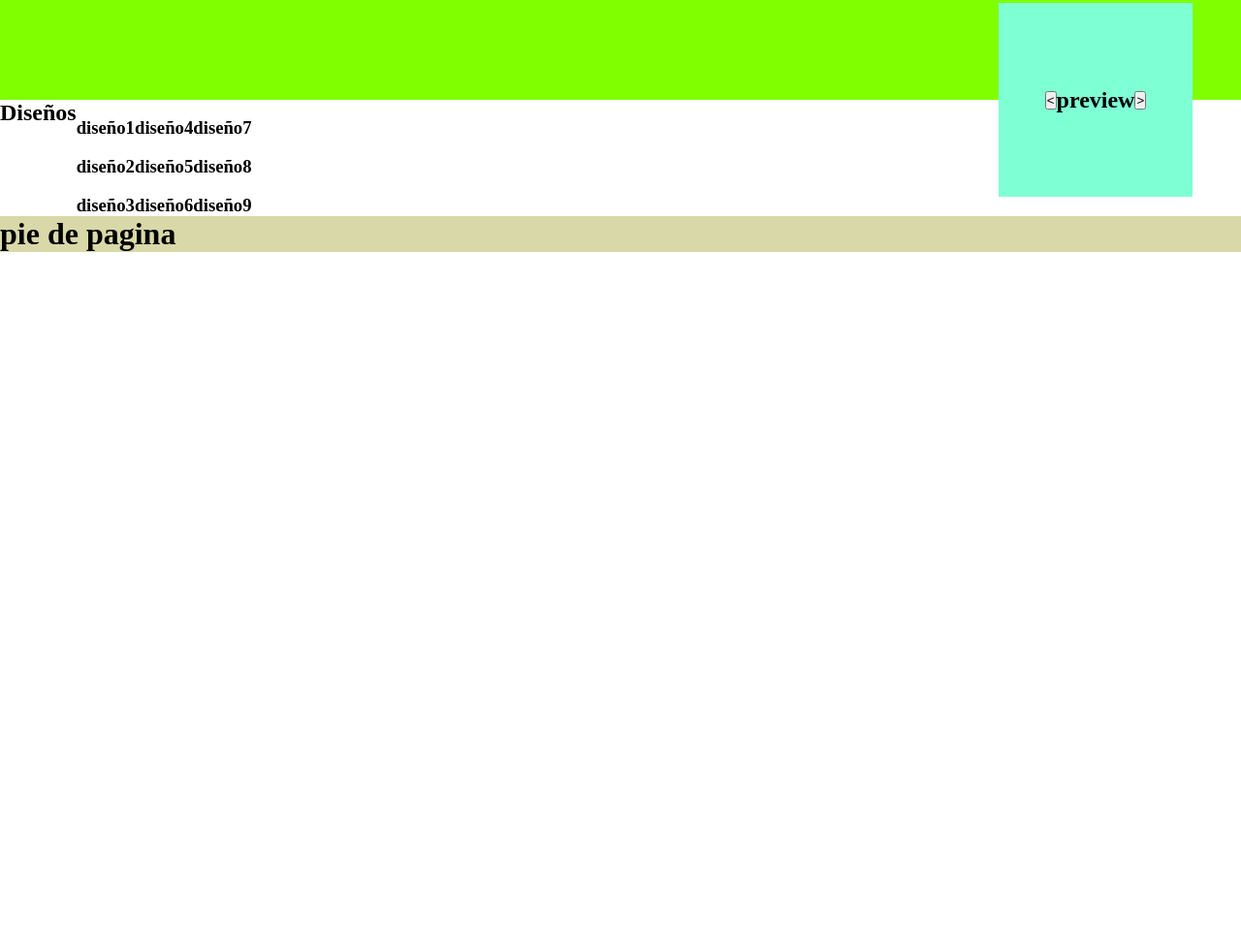
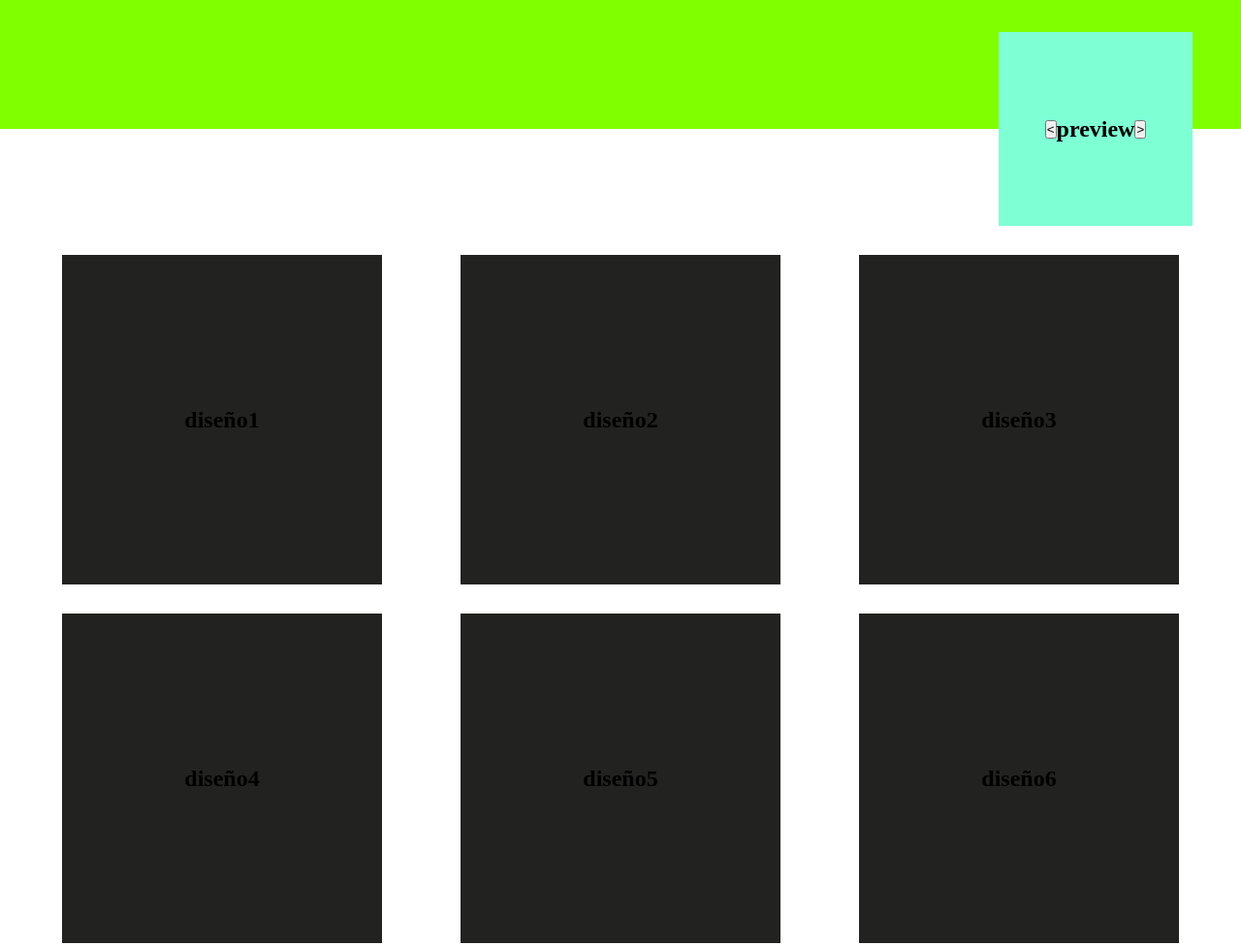
Before and after one commit to JULIOCANCHALA/hb-first-page, a website: page public/index.html in a window 1280 px wide. Shown: the part 397-1373 px from the top of the page at 97% size. Before the commit the page ends 800 px from the top, so only its background shows below. Drawn offline with nearby package versions, Linux system fonts and the light colour scheme; files that its build step writes are made by us from their sources.

Commit message:
add containerdesigns

```diff
--- a/public/index.html
+++ b/public/index.html
@@ -34,7 +34,7 @@
 
         <main class="main">
             <article class="containername">
-                <img class="containername__imgname" src="..\src\imgs\name.jpg" alt="Name">
+                <img class="containername__imgname" src="..\src\imgs\hippod.svg" alt="Name">
             </article>
             <article class="containergallery">
                 <div class="view">
@@ -47,9 +47,7 @@
                 </div>
             </article>
             <article>
-                <h1>Diseños</h1>
-
-                <section>
+                <div class="containerdesigns">
                     <div>
                         <img src="" alt="">
                         <h1>diseño1</h1>
@@ -62,9 +60,7 @@
                         <img src="" alt="">
                         <h1>diseño3</h1>
                     </div>
-                </section>
 
-                <section>
                     <div>
                         <img src="" alt="">
                         <h1>diseño4</h1>
@@ -77,9 +73,7 @@
                         <img src="" alt="">
                         <h1>diseño6</h1>
                     </div>
-                </section>
 
-                <section>
                     <div>
                         <img src="" alt="">
                         <h1>diseño7</h1>
@@ -92,12 +86,11 @@
                         <img src="" alt="">
                         <h1>diseño9</h1>
                     </div>
-                </section>
-
+                </div>
             </article>
         </main>
         <footer class="footer">
-            <h1>pie de pagina</h1>
+            <h1>Footer</h1>
         </footer>
     </div>
 </body>
--- a/src/styles/_base.scss
+++ b/src/styles/_base.scss
@@ -1,9 +1,16 @@
 .container {
     width: 100%;
 }
-article{
+
+article {
     display: flex;
     width: 100%;
+    justify-content: center;
+}
+
+section {
+    display: flex;
+    width: 100%
 }
 
 li a {
--- a/src/styles/_variables.scss
+++ b/src/styles/_variables.scss
@@ -6,7 +6,9 @@ $height_btnmenu: 30px;
 $height_btnmenu_compress: 20px;
 $height_btnuser: 30px;
 $height_imgname: 130px;
-$height_container__imgname: 150px;
+$height_design: 340px;
+$width_design: 330px;
+$height_container__imgname: 180px;
 $height_container__galery: 300px;
 //fonts
 $lato: 'Lato',
--- /dev/null
+++ b/src/styles/components/_containerdesigns.scss
@@ -0,0 +1,17 @@
+.containerdesigns {
+    display: flex;
+    flex-wrap: wrap;
+    justify-content: space-between;
+    margin-top: 130px;
+    width: 90%;
+}
+
+.containerdesigns>* {
+    height: $height_design;
+    width: $width_design;
+    display: flex;
+    justify-content: center;
+    align-items: center;
+    background-color: $background-color_header;
+    margin-bottom: 30px;
+}
--- a/src/styles/components/_footer.scss
+++ b/src/styles/components/_footer.scss
@@ -1,4 +1,6 @@
-.footer{
+.footer {
     display: flex;
     background-color: $color_footer;
+    justify-content: center;
+    align-items: center;
 }
--- a/src/styles/index.scss
+++ b/src/styles/index.scss
@@ -8,4 +8,5 @@
 @import 'components/btns';
 @import 'components/containername';
 @import 'components/containergallery';
+@import 'components/containerdesigns';
 @import 'components/main';
```
Also changed, not shown: src/imgs/hippod.svg (added).
